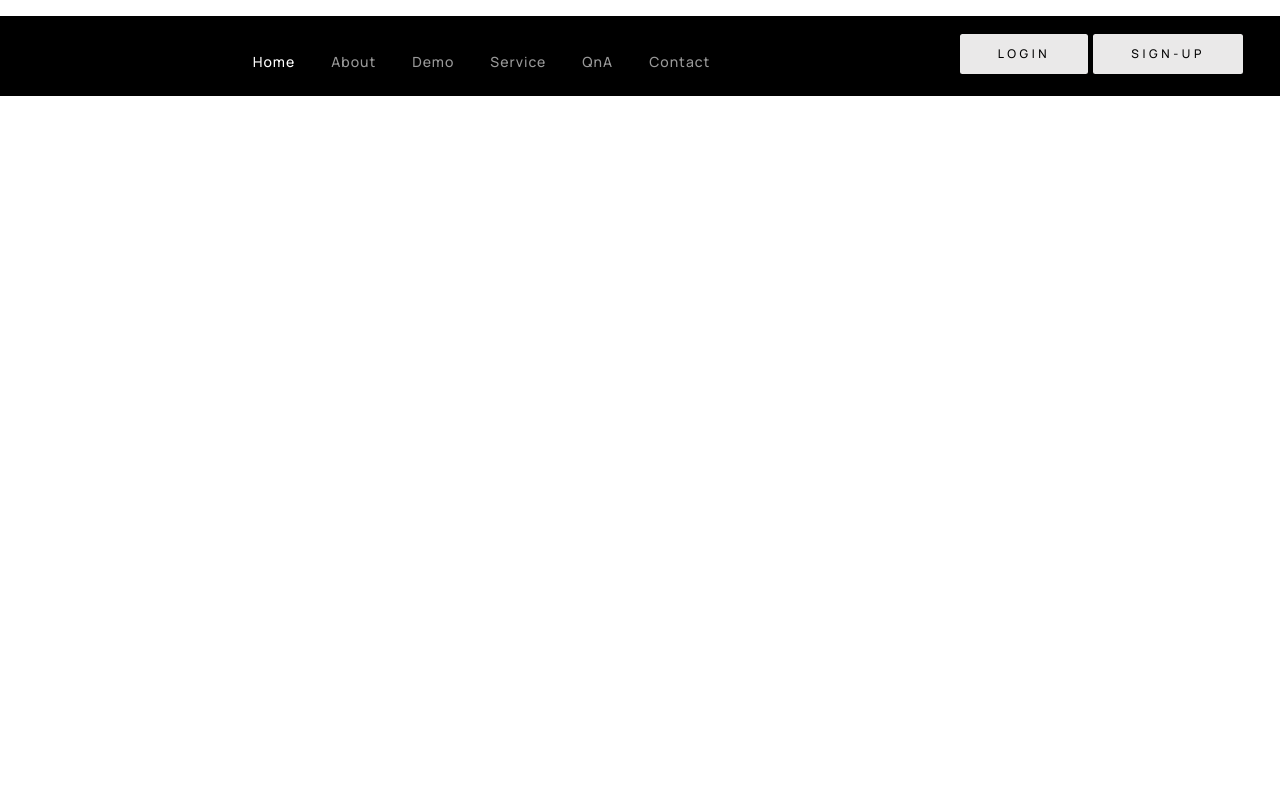
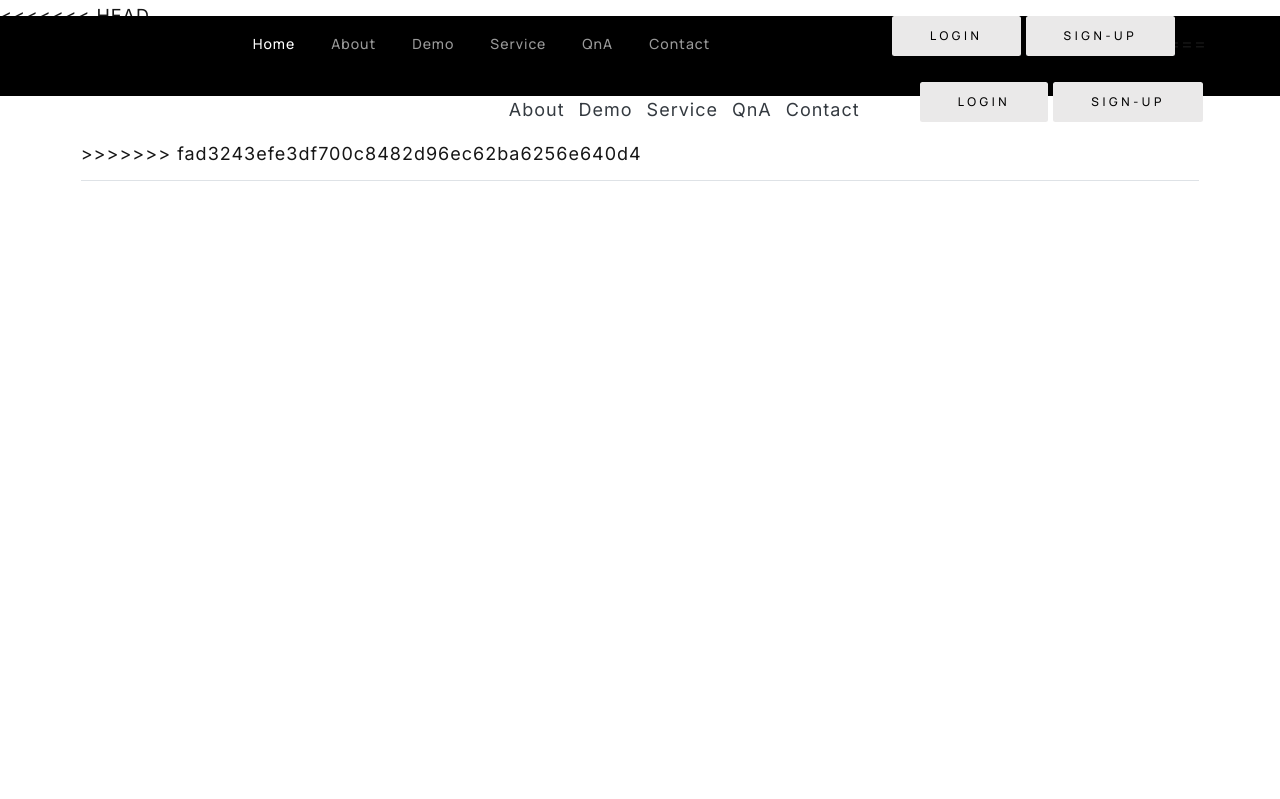
Before and after one commit to luxetverit/realtime-detection-and-recognize-facial-expression-webapp, a Django app: page / in a window 1280 px wide. Shown: the top 799 px of the page. Run offline with Django 4.2, Linux system fonts and the light colour scheme; some libraries are stand-ins or nearby versions.

Commit message:
Update navbar.html

```diff
--- a/webapp/templates/navbar.html
+++ b/webapp/templates/navbar.html
@@ -1,3 +1,4 @@
+<<<<<<< HEAD
 {% load static %}
 
 <header class="s-header">
@@ -44,5 +45,31 @@
             <!-- button 색상 변경 style="background-color: grey" 옵션 추가-->
             </div>
         </nav> <!-- end s-header__nav -->
+=======
+<div class="b-example-divider"></div>
+<div class="container">
+<nav class="d-flex flex-wrap align-items-center justify-content-center justify-content-md-between py-3 mb-4 border-bottom">
+    <a href="/" class="d-flex align-items-center col-md-3 mb-2 mb-md-0 text-dark text-decoration-none">
+        <svg class="bi me-2" width="40" height="32" role="img" aria-label="Bootstrap"><use xlink:href="#bootstrap"/></svg>
+      </a>
+      <ul class="nav col-12 col-md-auto mb-2 justify-content-center mb-md-0">
+        <li><a href="/" class="nav-link px-2 link-secondary">Home</a></li>
+        <li><a href="/#about" class="nav-link px-2 link-dark">About</a></li>
+        <li><a href="{% url 'app:demo' %}" class="nav-link px-2 link-dark">Demo</a></li>
+        <li><a href="{% url 'app:service' %}" class="nav-link px-2 link-dark">Service</a></li>
+        <li><a href="{% url 'app:qna' %}" class="nav-link px-2 link-dark">QnA</a></li>
+        <li><a href="/#contact_us" class="nav-link px-2 link-dark">Contact</a></li>
+      </ul>
+      <div class="d-flex col-md-3">
+        {% if user.is_authenticated %}
+        {{ user.userid }}님
+        <a class=" btn-outline-primary me-2" href="{% url 'account:logout' %}" role="button">Logout</a>
+        {% else %}
+        <a class="btn btn-outline-primary me-2" href="{% url 'account:login' %}" role="button">Login</a>
+        <a class="btn btn-primary" href="{% url 'account:signup' %}" role="button">sign-up</a>
+        {% endif %}
+        <!-- button 색상 변경 style="background-color: grey" 옵션 추가-->
+      </div>
+>>>>>>> fad3243efe3df700c8482d96ec62ba6256e640d4
     </header>
   </div>
```
